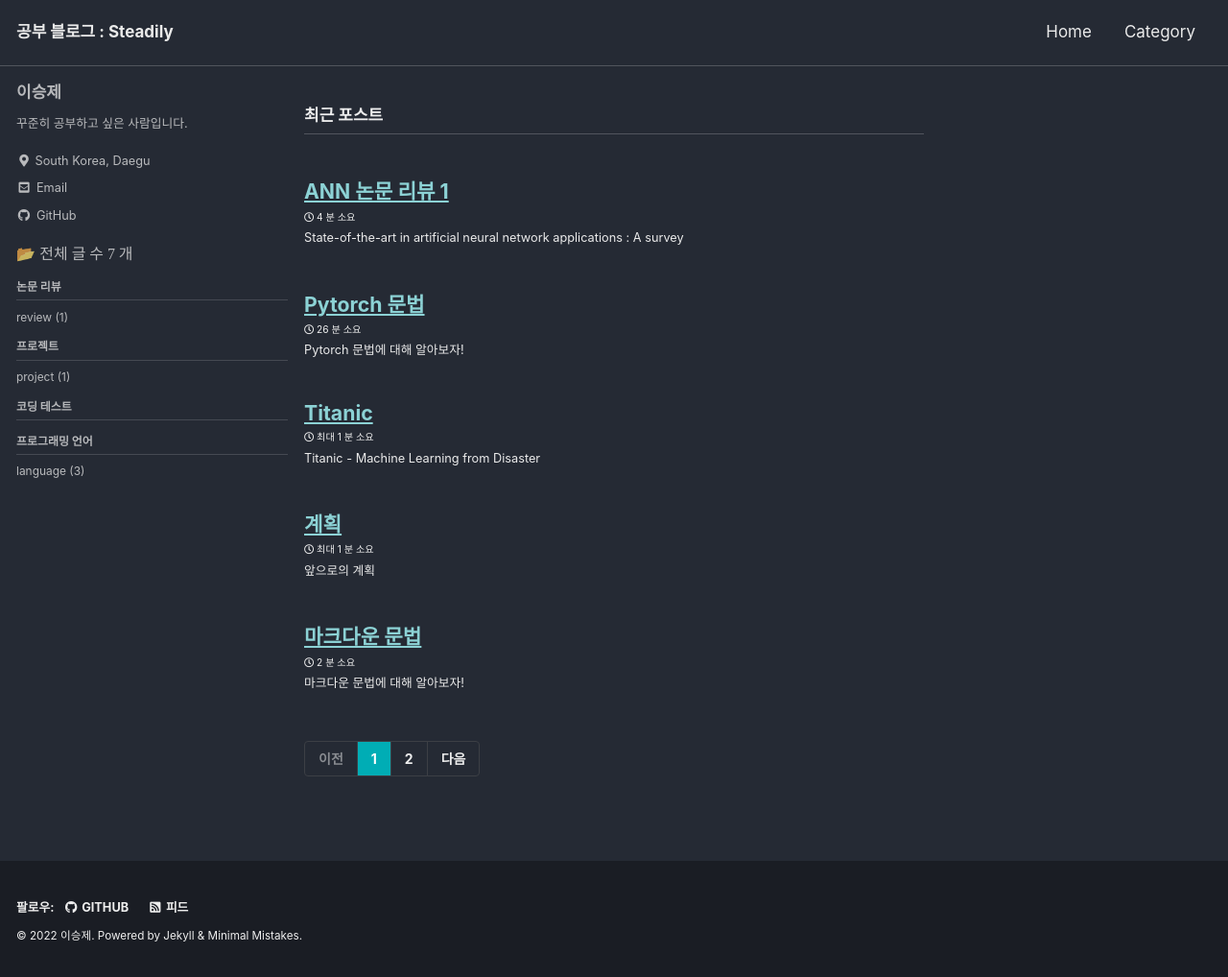
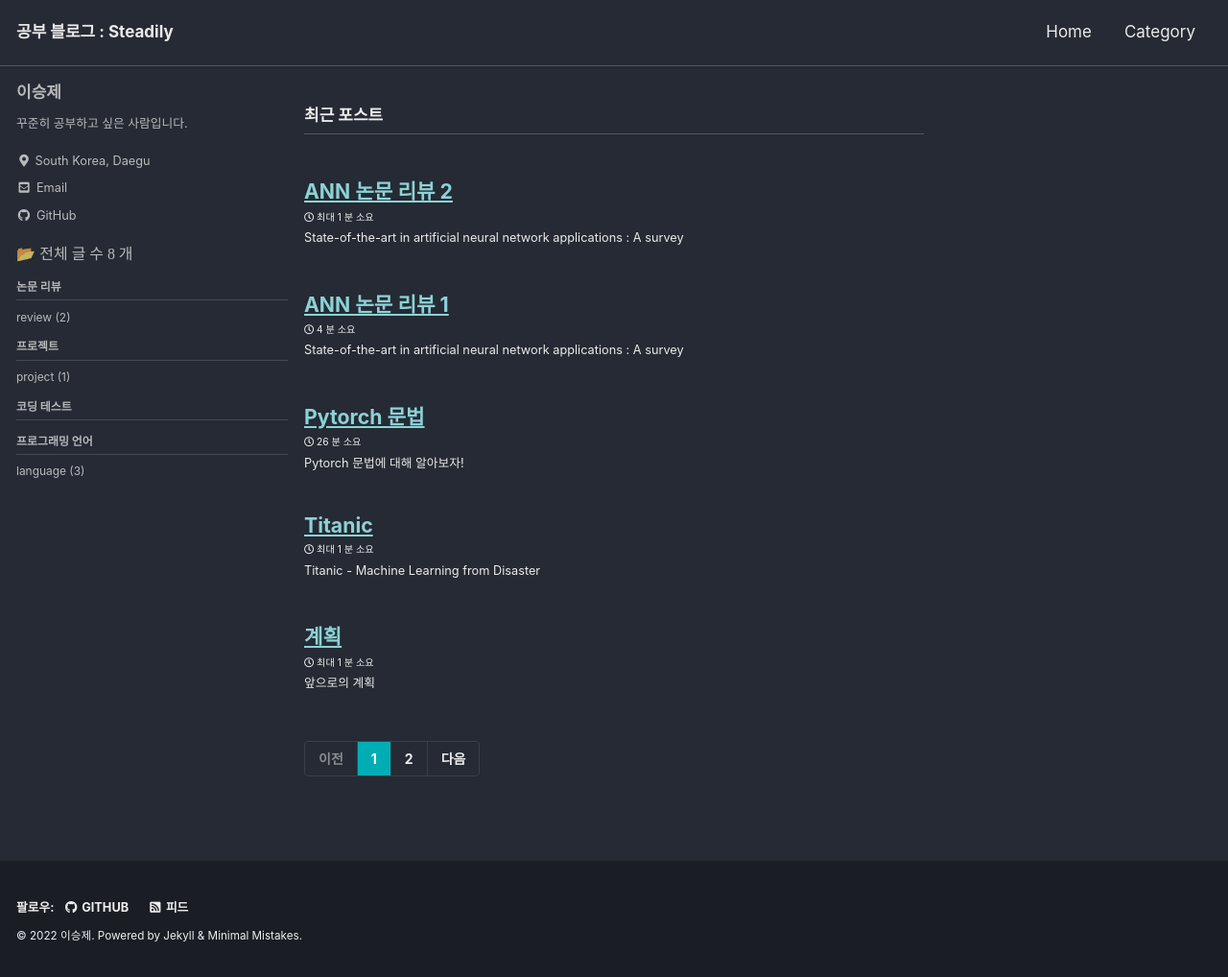
Before and after one commit to komos0509/komos0509.github.io, a Jekyll site: the page built from index.html, in a window 1280 px wide and 1018 px high. Shown: the whole window at 96% size. Built offline with Jekyll 4.4.1, drawn with Linux system fonts in a browser that asks for light colours; cached includes are drawn as plain includes; the list of posts is cut into pages by our own code.

Commit message:
논문 1

```diff
--- /dev/null
+++ b/_posts/2022-07-26-review2.md
@@ -0,0 +1,16 @@
+---
+title:  "ANN 논문 리뷰 2"
+excerpt: "State-of-the-art in artificial neural network applications : A survey"
+
+categories:
+  - review
+tags:
+  - [review, ANN, DL]
+
+toc: true
+toc_sticky: true
+toc_label : "C O N T E N T S"
+
+date: 2022-07-26
+last_modified_at: 2022-07-26
+---
```
Also changed, not shown: _posts/2022-07-15-review1.md (+1 -1 lines).
